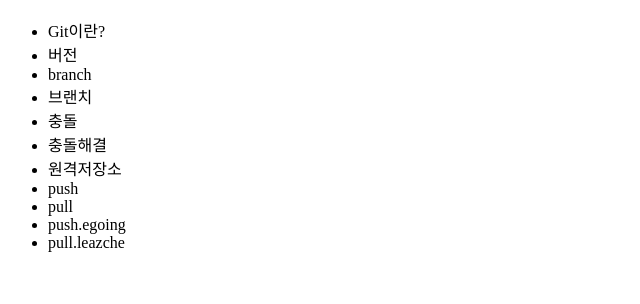
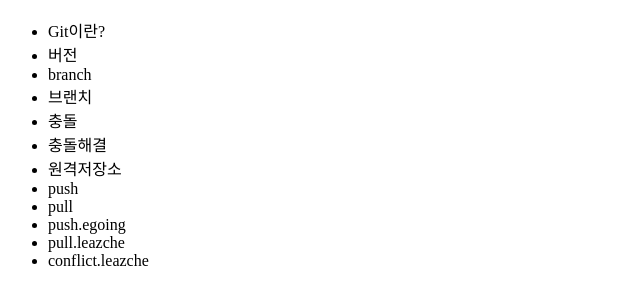
Before and after one commit to chowho7/opentutorial_git_egoing, a plain HTML site: page index.html in a window 1280 px wide. Shown: the part 48-352 px from the top of the page, without its empty margins (0-640 px from the left). Drawn offline with Linux system fonts and the light colour scheme.

Commit message:
conflict.leazche 추가

```diff
--- a/index.html
+++ b/index.html
@@ -19,6 +19,7 @@
 		<li>pull</li>
 		<li>push.egoing</li>
 		<li>pull.leazche</li>
+		<li>conflict.leazche</li>
 	</ul>
 </body>
 </html>
```
